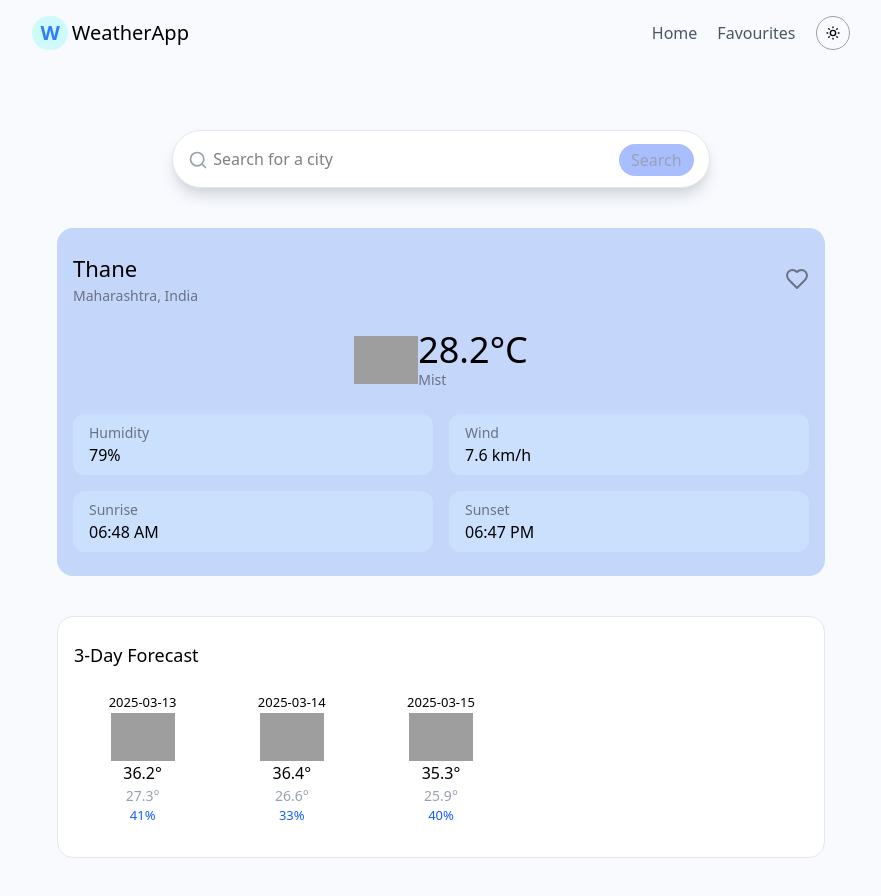
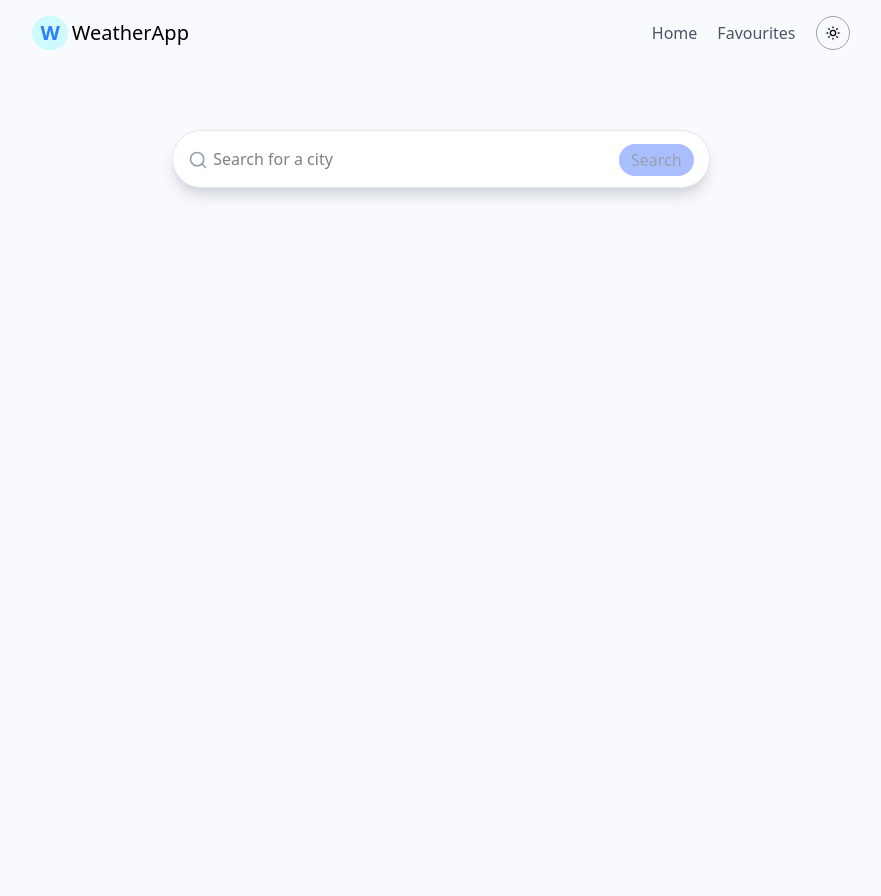
Before and after one commit to Sidd2204/ts-react-weatherapi, a React (Vite) app: page / in a window 1280 px wide. Shown: the top 896 px of the page, without its empty margins (199-1080 px from the left). Built offline with nearby package versions, Linux system fonts and the light colour scheme; no server answers; grey boxes are pictures that could not be loaded.

Commit message:
removed dummy data

```diff
--- a/src/pages/Home.tsx
+++ b/src/pages/Home.tsx
@@ -55,74 +55,9 @@ export default function Home() {
   const [city, setCity] = useState<string>("");
   const [isLoading, setIsLoading] = useState<boolean>(false);
   const [favorites, setFavorites] = useState<string[]>([]);
-  const [responseData, setResponseData] = useState<WeatherResponse | null>({
-    location: {
-      name: "Thane",
-      region: "Maharashtra",
-      country: "India",
-      lat: 19.2,
-      lon: 72.9667,
-      tz_id: "Asia/Kolkata",
-      localtime_epoch: 1741883453,
-      localtime: "2025-03-13 22:00",
-    },
-    current: {
-      temp_c: 28.2,
-      condition: {
-        text: "Mist",
-        icon: "//cdn.weatherapi.com/weather/64x64/night/143.png",
-        code: 1030,
-      },
-      wind_kph: 7.6,
-      humidity: 79,
-    },
-    forecast: {
-      forecastday: [
-        {
-          date: "2025-03-13",
-          day: {
-            maxtemp_c: 36.2,
-            mintemp_c: 27.3,
-            avghumidity: 41,
-            condition: {
-              text: "Sunny",
-              icon: "//cdn.weatherapi.com/weather/64x64/day/113.png",
-              code: 1000,
-            },
-          },
-          astro: { sunrise: "06:48 AM", sunset: "06:47 PM" },
-        },
-        {
-          date: "2025-03-14",
-          day: {
-            maxtemp_c: 36.4,
-            mintemp_c: 26.6,
-            avghumidity: 33,
-            condition: {
-              text: "Sunny",
-              icon: "//cdn.weatherapi.com/weather/64x64/day/113.png",
-              code: 1000,
-            },
-          },
-          astro: { sunrise: "06:47 AM", sunset: "06:47 PM" },
-        },
-        {
-          date: "2025-03-15",
-          day: {
-            maxtemp_c: 35.3,
-            mintemp_c: 25.9,
-            avghumidity: 40,
-            condition: {
-              text: "Sunny",
-              icon: "//cdn.weatherapi.com/weather/64x64/day/113.png",
-              code: 1000,
-            },
-          },
-          astro: { sunrise: "06:46 AM", sunset: "06:48 PM" },
-        },
-      ],
-    },
-  });
+  const [responseData, setResponseData] = useState<WeatherResponse | null>(
+    null
+  );
 
   async function getWeatherData(searchCity: string): Promise<void> {
     //check if the city is already on display
```
